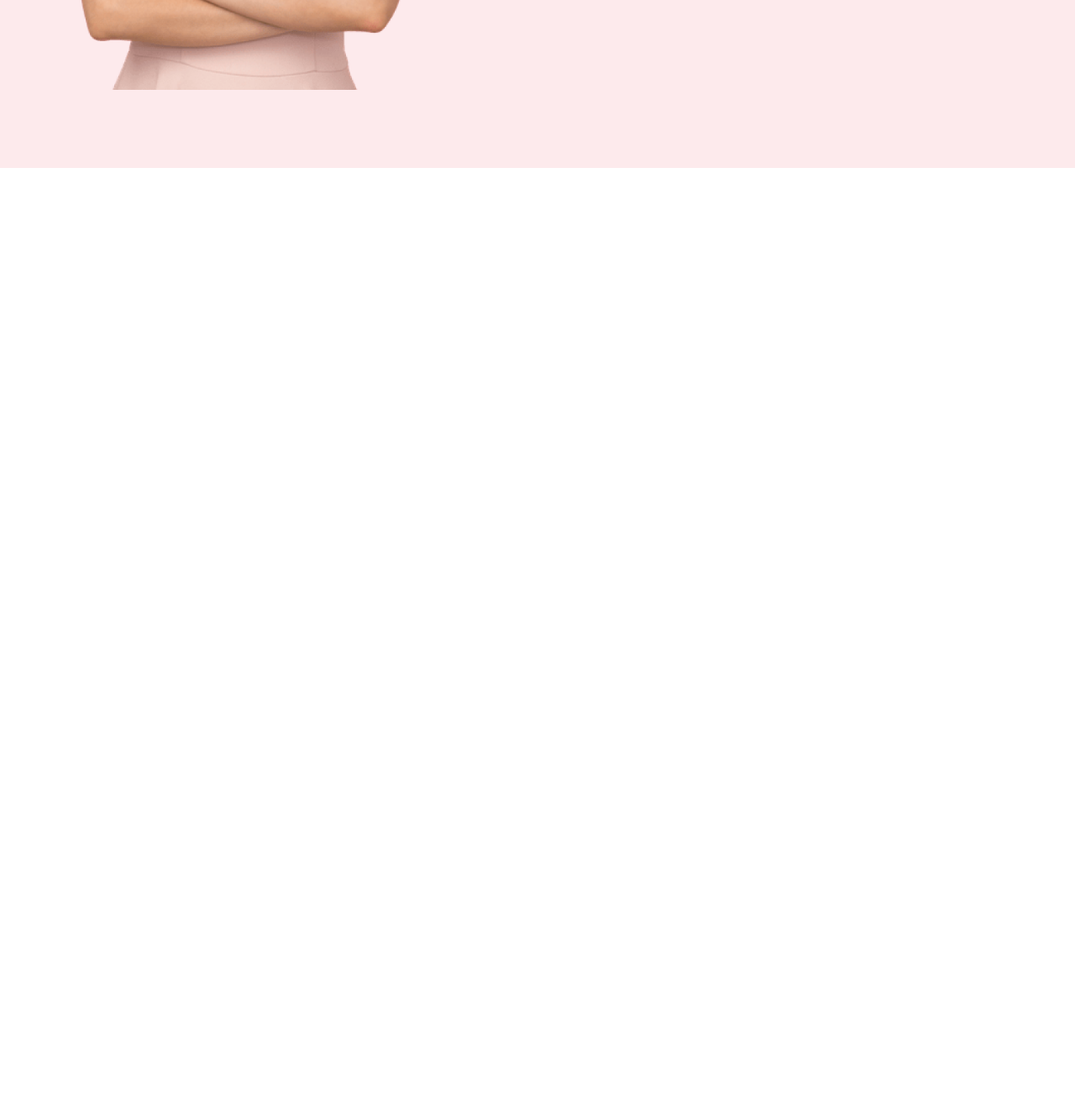
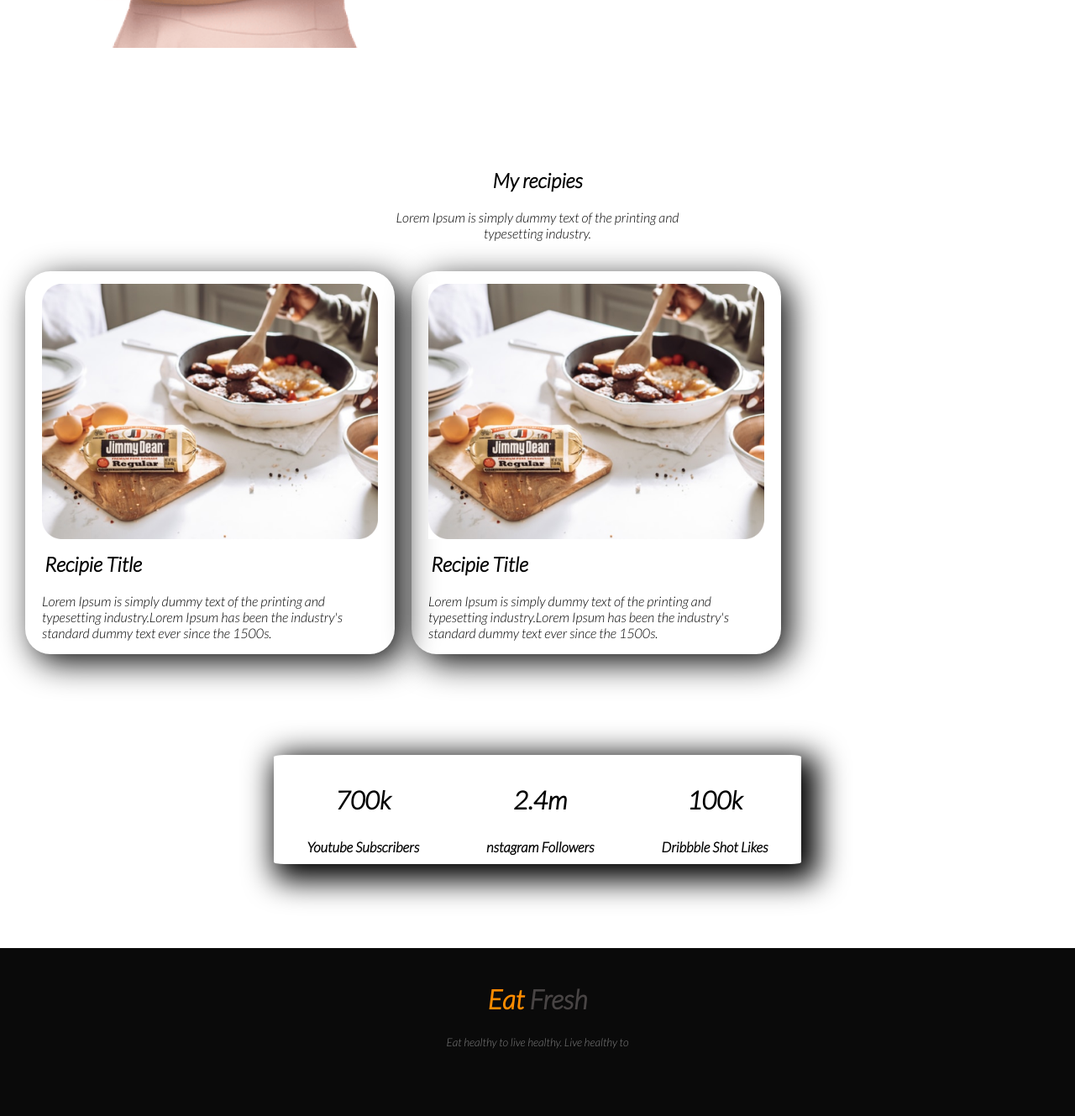
Before and after one commit to sofiulalom/pectis-web-site, a plain HTML site: page index.html in a window 1280 px wide. Shown: the part 1311-2640 px from the top of the page at 84% size. Before the commit the page ends 1611 px from the top, so only its background shows below. Drawn offline with Linux system fonts and the light colour scheme.

Commit message:
all add commit

```diff
--- a/index.html
+++ b/index.html
@@ -16,8 +16,7 @@
 
             <div class="pizza-item">
                 <h1>Fontina, Caramelized-Onion,</<h1>
-                    <h2>fassta pizza Caramelized-Onion, </h2>
-                <p>Fontina, Caramelized-Onion, and Pancetta Pizza Recipe food  is best qualiti. this healthy you are man. whoman is healthy body.Fontina, Caramelized-Onion, and Pancetta Pizza Recipe food  is best qualiti. this healthy you are man. whoman is healthy body</p>
+                <p>this is food vary spasul this is tary you know.my pizza is best food.so evrething now my website to take order me button prese</p>
                 <a class="link-btn" href="#">Order me</a>
 
             </div>
@@ -43,5 +42,58 @@
 
 
     </section>
+
+    <section class="my-Rs">
+        <div id="rs-title" >
+            <h1>My recipies</h1>
+            <p>Lorem Ipsum is simply dummy text of the printing and typesetting industry.</p>
+        </div>
+
+        <div id="my-resipie">
+          <div class="rs-title">
+            <img src="images/food/Project Cover.jpg" alt="">
+            <h2>Recipie Title</h2>
+            <p id="pag">Lorem Ipsum is simply dummy text of the printing and typesetting industry.Lorem Ipsum has been the industry's standard dummy text ever since the 1500s.</p>
+          </div>
+
+          <div class="rs-title">
+             <img src="images/food/Project Cover.jpg" alt="">
+            <h2>Recipie Title</h2>
+            <p id="pag">Lorem Ipsum is simply dummy text of the printing and typesetting industry.Lorem Ipsum has been the industry's standard dummy text ever since the 1500s. </p>
+          </div>
+        </div>
+    </section>
+    <section class="flexybol-container ">
+       <div class="media">
+        <div class="media2">
+            <h1>
+               700k
+            </h1>
+            <small>Youtube Subscribers</small>
+           </div>
+           <div class="media2">
+            <h1>
+                2.4m
+            </h1>
+            <small>nstagram Followers</small>
+           </div>
+           <div class="media2">
+            <h1>
+               100k
+            </h1>
+           <small>Dribbble Shot Likes</small>
+           </div>
+       </div>
+
+    </section>
+  <footer  id="Fresh">
+   <div class="Fresh-inp">
+
+        <h1><span class="colo">Eat</span>  Fresh</h1>
+        <small class="smal">Eat healthy to live healthy. Live healthy to
+   </div>
+
+
+  </footer>
 </body>
 </html>
--- a/style.css
+++ b/style.css
@@ -3,19 +3,15 @@ body{
     margin: 0;
 
 }
-p{
-    text-align: justify;
-}
+
 .top-banner{
-    background-image: url(images/shapes/Frame\ 57.jpg),
-    linear-gradient(rgba(0, 0, 0, 0.254), rgba(0, 0, 0, 0.254));
+    background-image: url(images/shapes/Frame\ 59.jpg);
     background-repeat: no-repeat;
     background-size: left;
 }
 .flexybol-container{
     display: flex;
-    margin-bottom: 100px;
-
+    margin-bottom: 50px;
 }
 .pizza-item{
     width: 50%;
@@ -40,6 +36,73 @@ p{
 
 }
 .bg-pic{
-    background-image:url(images/shapes/Frame\ 58.jpg) ;
+    background-image:url(images/shapes/7.png);
+    background-position-x: left;
     background-repeat: no-repeat;
 }
+#rs-title{
+    text-align: center;
+    width: 400px;
+    margin: auto;
+  }
+
+#my-resipie{
+    width: 880px;
+    display: flex;
+    padding: 20px;
+    margin-bottom: 100px;
+}
+.rs-title img{
+    width: 400px;
+    float: left;
+    padding: 15px 20px;
+}
+.rs-title2 img{
+    width: 400px;
+
+
+}
+.rs-title {
+    margin: 0  10px;
+    box-shadow: 10px 10px 38px #0a0a0a;
+    border-radius: 30px;
+}
+
+h2 {
+    margin-left: 23px;
+}
+p#pag {
+    width: 400px;
+    margin-left: 20px
+}
+.media{
+    display: flex;
+    background-color: white;
+    box-shadow:10px 10px 35px 10px black ;
+    margin: auto;
+    border-radius: 2%;
+}
+.media2{
+    padding: 10px 40px;
+    text-align: center;
+    font-size: 20px;
+    font-weight: bold;
+}
+#Fresh{
+    height: 200px;
+    background-color: #0a0a0a;
+
+}
+.Fresh-inp{
+    color: rgb(72, 68, 68);
+    text-align: center;
+    margin-top: 100px;
+    padding: 20px;
+
+}
+.colo{
+    color:darkorange;
+}
+.smal{
+    color: gray;
+}
```
